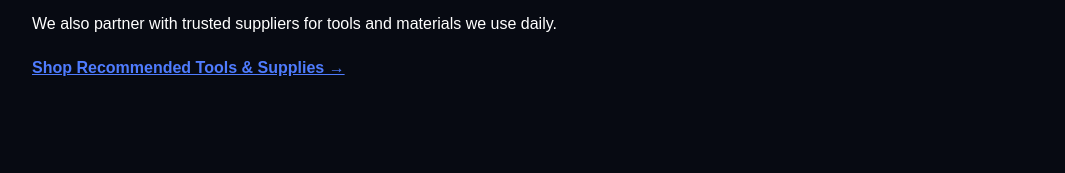
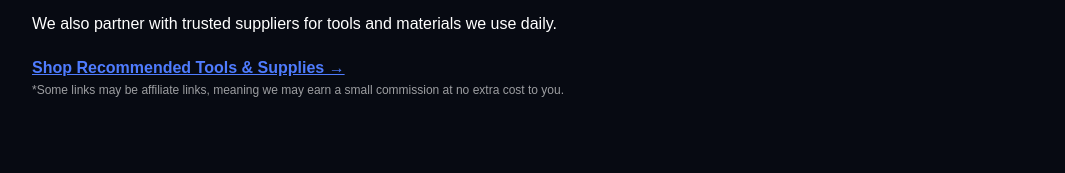
Before and after one commit to jnc3designs/jnc3designs-website, a Next.js app in the folder jnc3designs-premium/: page / in a window 1280 px wide. Shown: the part 2159-2332 px from the top of the page, without its empty margins (108-1173 px from the left). Built offline with nearby package versions, Linux system fonts and the light colour scheme.

Commit message:
Add affiliate link disclaimer to shop section
Added affiliate link disclaimer to the shop section.

```diff
--- a/jnc3designs-premium/app/page.js
+++ b/jnc3designs-premium/app/page.js
@@ -164,6 +164,9 @@ export default function Home() {
 >
   Shop Recommended Tools & Supplies →
 </a>
+        <p style={{ fontSize: "12px", opacity: 0.6, marginTop: "6px" }}>
+  *Some links may be affiliate links, meaning we may earn a small commission at no extra cost to you.
+</p>
 </section>
 
 
```
